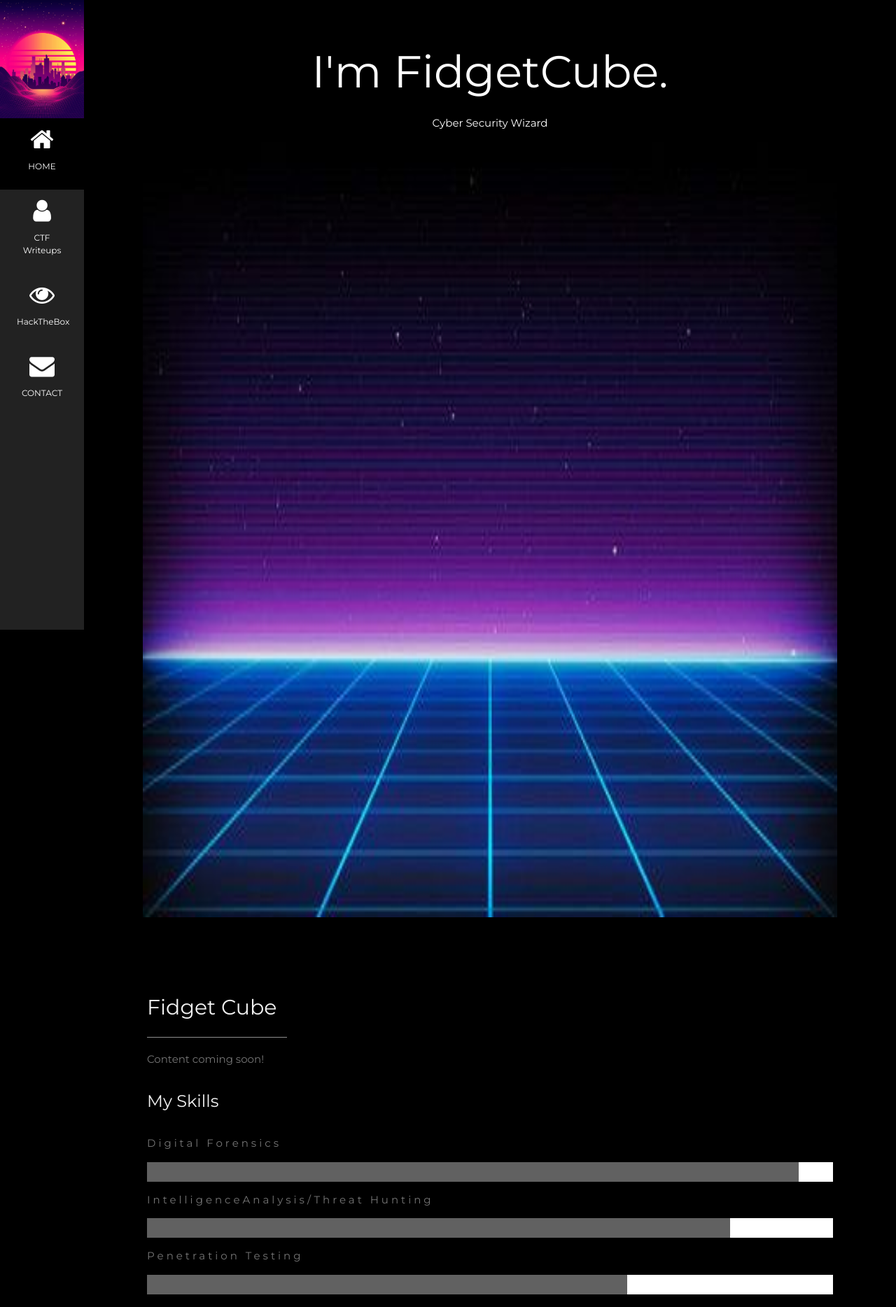
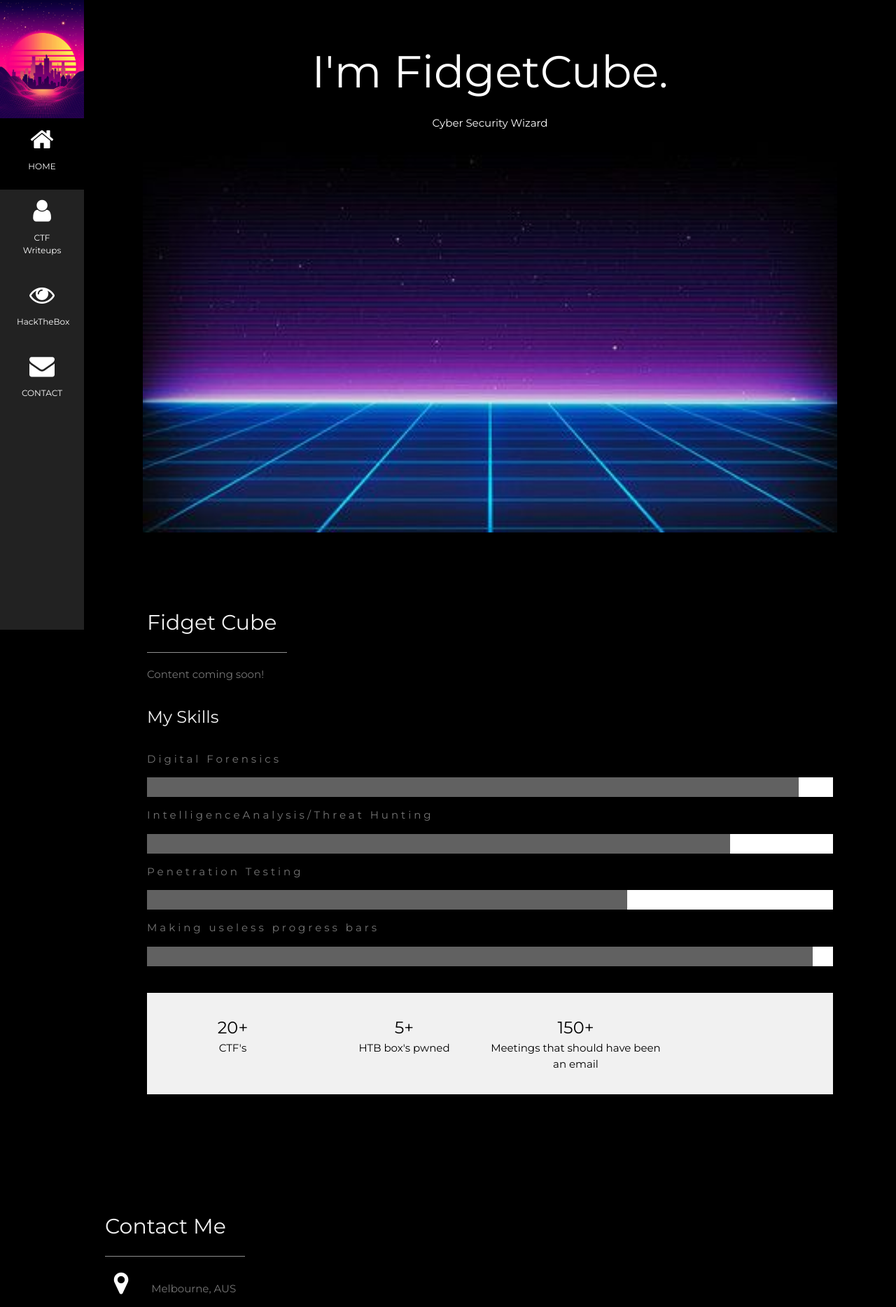
Before and after one commit to FidgetCube/fidgetcube.github.io, a Jekyll site: the page resume/index.html, which Jekyll copies as it is, in a window 1280 px wide. Shown: the top 1868 px of the page at 70% size. Built offline with Jekyll 4.4.1, drawn with Linux system fonts in a browser that asks for light colours.

Commit message:
Update index.html

```diff
--- a/resume/index.html
+++ b/resume/index.html
@@ -56,7 +56,7 @@
   <header class="w3-container w3-padding-32 w3-center w3-black" id="home">
     <h1 class="w3-jumbo"><span class="w3-hide-small">I'm</span> FidgetCube.</h1>
     <p>Cyber Security Wizard</p>
-    <img src="/resources/cyber_vector.jpg" alt="background" width="992" height="1108"> <!-- class="w3-image" -->
+    <img src="/resources/cyber_vector.jpg" alt="background" class="w3-image" width="992" height="1108">
   </header>
 
   <!-- About Section -->
```
